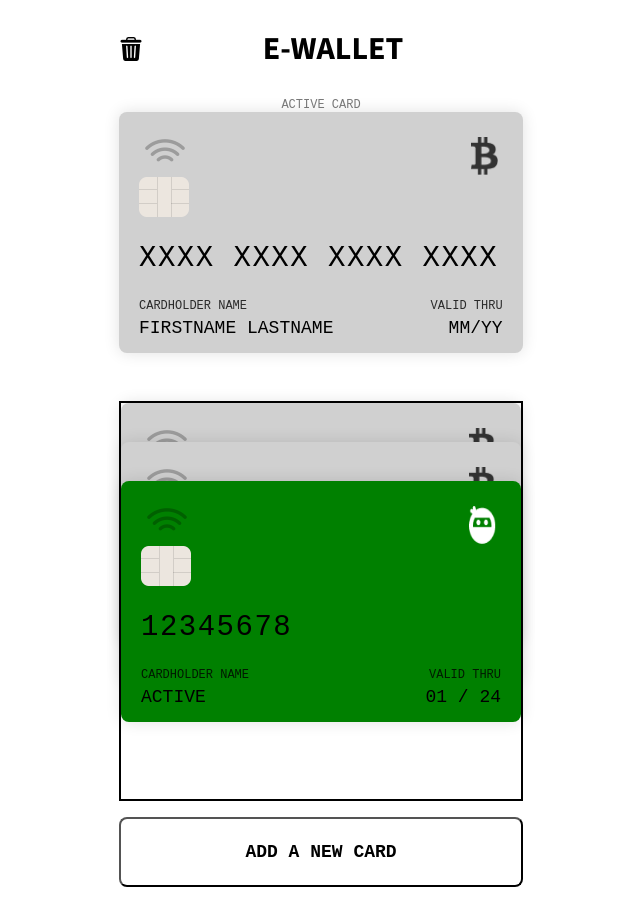
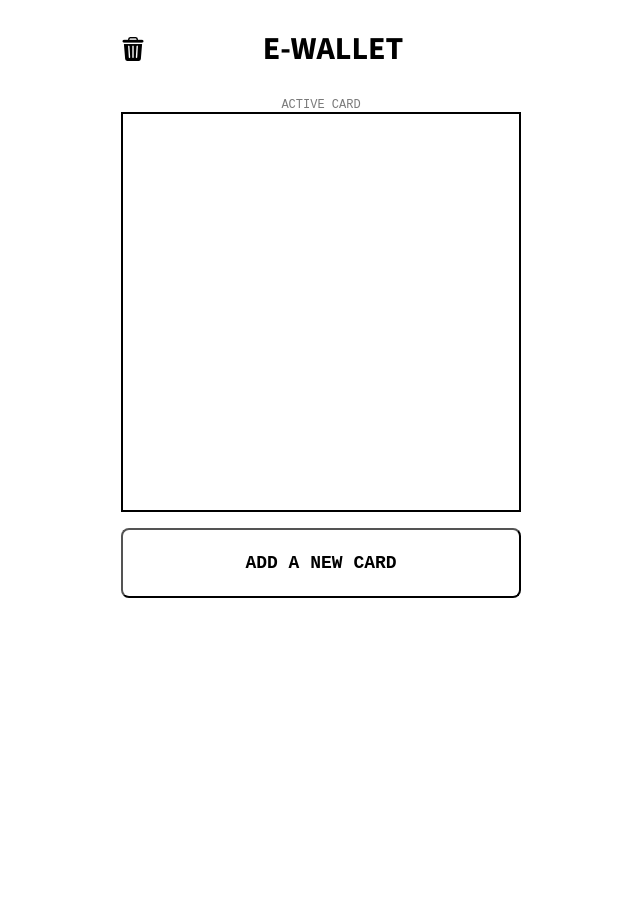
Before and after one commit to Egeeoz/js_2023_kungFuPants_eWallet, a React (Vite) app: page / in a window 1280 px wide. Shown: the whole page, without its empty margins (319-959 px from the left). After the commit the page ends 800 px from the top, so only its background shows below. Built offline with nearby package versions, Linux system fonts and the light colour scheme; a web font is replaced by a local one.

Commit message:
fixed more localstorage

```diff
--- a/src/Components/Card.tsx
+++ b/src/Components/Card.tsx
@@ -1,4 +1,4 @@
-import "../abstracts/card.scss";
+import React, { useEffect, useState } from "react";
 import wifiLogo from "../assets/wifi.png";
 import chipLogo from "../assets/chip.png";
 import CardLogo from "../assets/bitcoin.png";
@@ -8,25 +8,40 @@ import "../abstracts/card.scss";
 interface CardProps {
   logoImg: string;
   cardNumber: string;
-  cardHolder: string;
+  cardHolderName: string;
   validThru: string;
-  backGroundColor: string;
+  vendor: {
+    backgroundColor: string;
+    icon: string;
+  };
 }
 
+const CardList: React.FC = () => {
+  const [latestCard, setLatestCard] = useState<CardProps | null>(null);
+
+  useEffect(() => {
+    const storedCards = localStorage.getItem("cards");
+    if (storedCards) {
+      const parsedCards = JSON.parse(storedCards);
+      if (parsedCards.length > 0) {
+        setLatestCard(parsedCards[parsedCards.length - 1]);
+      }
+    }
+  }, []);
+
   const createCard = ({
-  logoImg = CardLogo,
     cardNumber = "XXXX XXXX XXXX XXXX",
-  cardHolder = "FIRSTNAME LASTNAME",
+    cardHolderName = "FIRSTNAME LASTNAME",
     validThru = "MM/YY",
-  backGroundColor = "rgba(208, 208, 208, 1)",
+    vendor: { backgroundColor, icon } = { backgroundColor: "rgba(208, 208, 208, 1)", icon: "" },
   }: CardProps) => {
+
     return (
-    <>
-      <div style={{ backgroundColor: backGroundColor }} className="card">
+      <div style={{ backgroundColor }} className="card">
         <div className="logoRow">
           <img className="wifiLogo" src={wifiLogo} alt="Wifi Logo" />
           <img className="chipLogo" src={chipLogo} alt="Chip Logo" />
-          <img className="cardLogo" src={logoImg} alt="Card Logo" />
+          <img className="cardLogo" src={icon} alt="Card Logo" />
         </div>
         <div className="cardNo">
           <p className="cardNumber">{cardNumber}</p>
@@ -36,17 +51,18 @@ const createCard = ({
           <p className="titleText">VALID THRU</p>
         </div>
         <div className="infoRow">
-          <p className="holderName">{cardHolder}</p>
+          <p className="holderName">{cardHolderName}</p>
           <p className="validThru">{validThru}</p>
         </div>
       </div>
-    </>
     );
   };
 
-
-const Card = (props: CardProps) => {
-  return <>{createCard(props)}</>;
+  return (
+    <div className="card-list">
+      {latestCard && createCard(latestCard)}
+    </div>
+  );
 };
 
-export default Card;
+export default CardList;
--- a/src/Components/TextInput.tsx
+++ b/src/Components/TextInput.tsx
@@ -18,6 +18,7 @@ const TextInput: React.FC = () => {
     ccv: "",
   });
   const [selectedVendor, setSelectedVendor] = useState<any | null>(null);
+  const [cards, setCards] = useState<any[]>([]); // Array to hold card objects
 
   const handleInput = (e: React.ChangeEvent<HTMLInputElement>) => {
     const { name, value } = e.target;
@@ -34,12 +35,14 @@ const TextInput: React.FC = () => {
       return;
     }
 
-    const formData = {
+    const newCard = {
       ...inputData,
       vendor: selectedVendor,
     };
 
-    localStorage.setItem("formData", JSON.stringify(formData));
+    const updatedCards = [...cards, newCard]; // Add the new card to the array
+    setCards(updatedCards);
+    localStorage.setItem("cards", JSON.stringify(updatedCards));
     // Redirect to another page or perform any other action
   };
 
```
Lines whose indentation alone changed are shown as unchanged.
